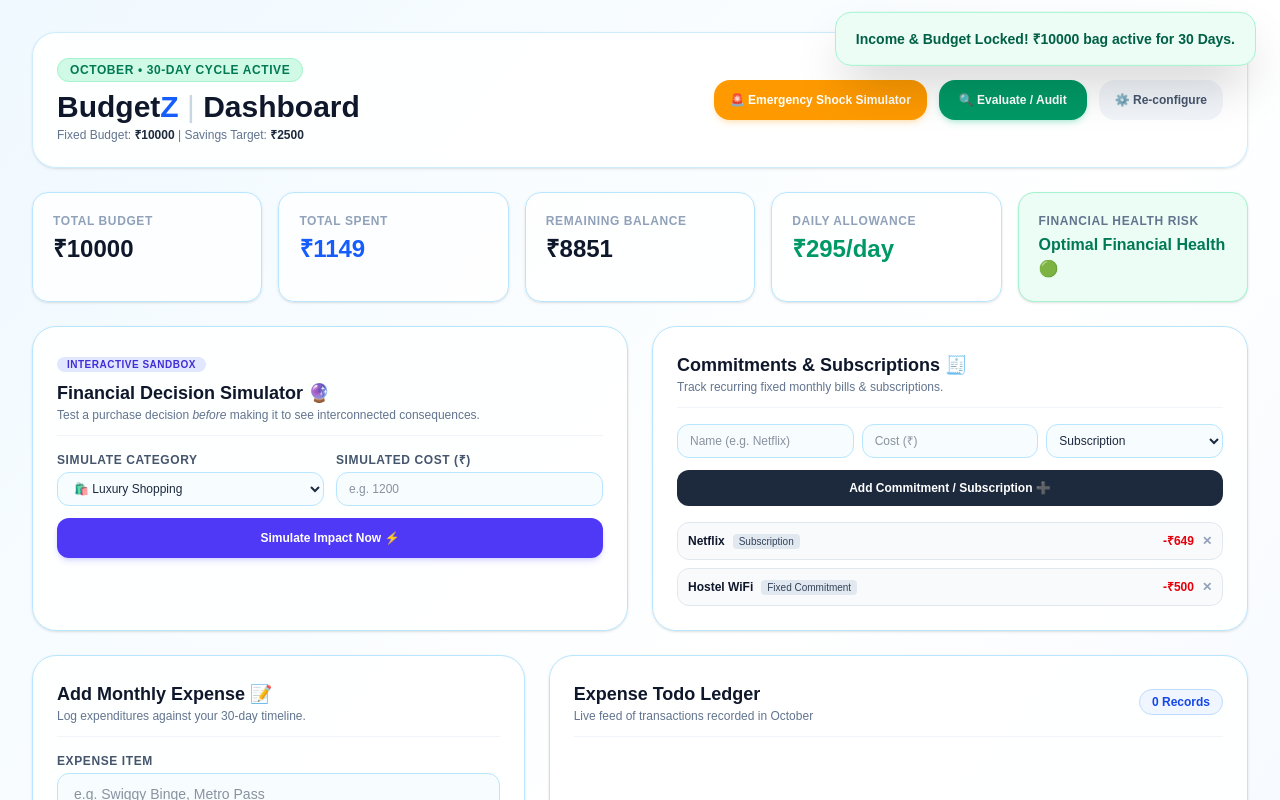
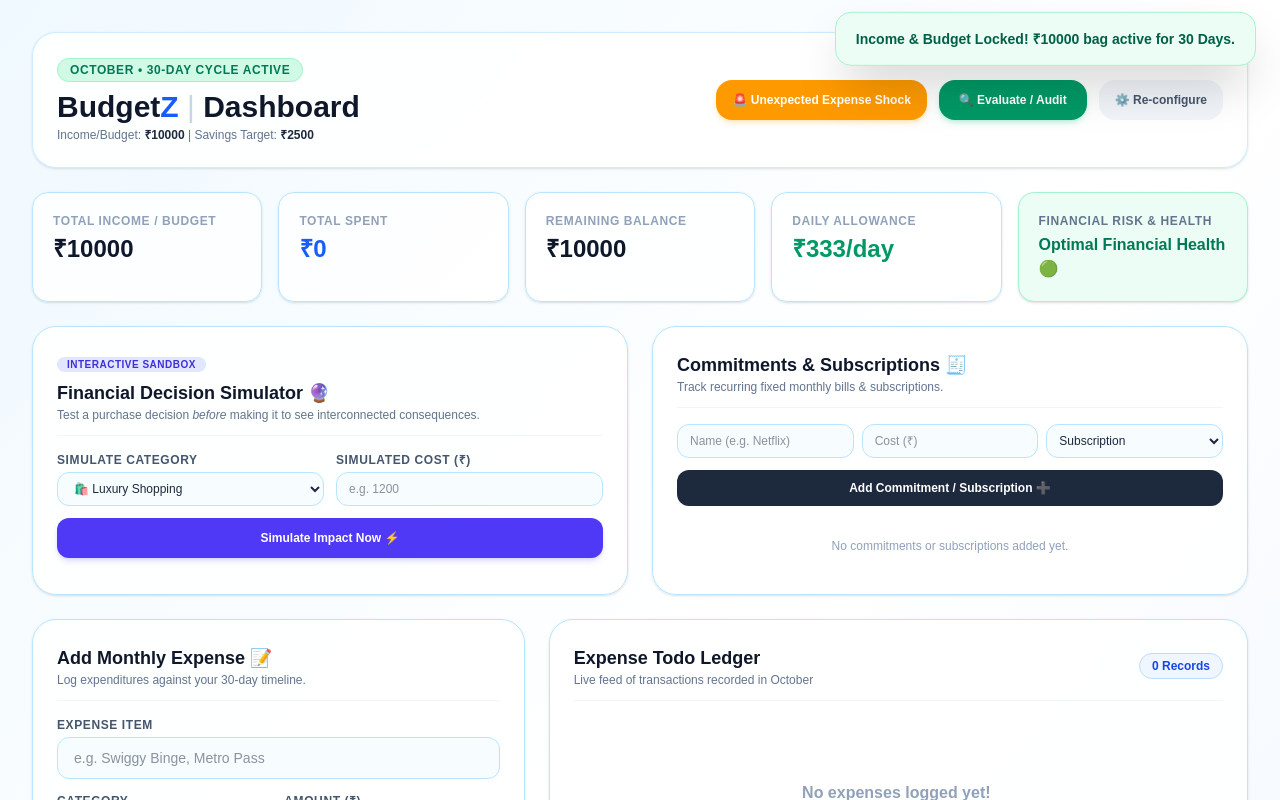
Before and after one commit to devspark-2501/Budget-Z, a Next.js app: page / in a window 1280 px wide. Both pictures are taken after a click on the button "Lock & Start Dashboard 🔒🚀". Shown: the top 800 px of the page. Built offline with nearby package versions, Linux system fonts and the light colour scheme.

Commit message:
all set project done, set for final submission

```diff
--- a/app/components/CommitmentsSection.jsx
+++ b/app/components/CommitmentsSection.jsx
@@ -1,7 +1,7 @@
 'use client';
 import { useState } from 'react';
 
-export default function CommitmentsSection({ commitments, onAddCommitment, onDeleteCommitment }) {
+export default function CommitmentsSection({ commitments = [], onAddCommitment, onDeleteCommitment }) {
   const [name, setName] = useState('');
   const [amount, setAmount] = useState('');
   const [type, setType] = useState('Subscription');
@@ -57,7 +57,10 @@ export default function CommitmentsSection({ commitments, onAddCommitment, onDel
       </form>
 
       <div className="space-y-2 max-h-36 overflow-y-auto">
-        {commitments.map((c) => (
+        {commitments.length === 0 ? (
+          <p className="text-xs text-slate-400 text-center py-4">No commitments or subscriptions added yet.</p>
+        ) : (
+          commitments.map((c) => (
             <div key={c.id} className="flex justify-between items-center p-2.5 bg-slate-50 border border-slate-200 rounded-xl text-xs">
               <div>
                 <span className="font-bold text-slate-900">{c.name}</span>
@@ -68,7 +71,8 @@ export default function CommitmentsSection({ commitments, onAddCommitment, onDel
                 <button onClick={() => onDeleteCommitment(c.id)} className="text-slate-400 hover:text-red-600 font-bold">✕</button>
               </div>
             </div>
-        ))}
+          ))
+        )}
       </div>
     </div>
   );
--- a/app/components/ExpenseForm.jsx
+++ b/app/components/ExpenseForm.jsx
@@ -9,7 +9,6 @@ export default function ExpenseForm({
   setAmount,
   selectedDay,
   setSelectedDay,
-  selectedMonth,
   onAddExpense,
 }) {
   return (
@@ -27,7 +26,7 @@ export default function ExpenseForm({
             placeholder="e.g. Swiggy Binge, Metro Pass"
             value={title}
             onChange={(e) => setTitle(e.target.value)}
-            className="w-full bg-sky-50/50 border border-sky-200 rounded-xl px-4 py-2.5 text-sm font-medium focus:outline-none focus:border-blue-500"
+            className="w-full bg-sky-50/50 border border-sky-200 rounded-xl px-4 py-2.5 text-sm font-medium focus:outline-none"
             required
           />
         </div>
@@ -38,10 +37,9 @@ export default function ExpenseForm({
             <select
               value={category}
               onChange={(e) => setCategory(e.target.value)}
-              className="w-full bg-sky-50/50 border border-sky-200 rounded-xl px-3 py-2.5 text-xs font-medium focus:outline-none focus:border-blue-500"
+              className="w-full bg-sky-50/50 border border-sky-200 rounded-xl px-3 py-2.5 text-xs font-medium focus:outline-none"
             >
               <option value="Food & Dining">🍕 Food & Dining</option>
-              <option value="Subscriptions">💻 Subscriptions</option>
               <option value="Shopping">🛍️ Shopping</option>
               <option value="Travel">🚕 Travel</option>
               <option value="Impulse / Misc">🎲 Impulse / Misc</option>
@@ -55,13 +53,12 @@ export default function ExpenseForm({
               placeholder="e.g. 450"
               value={amount}
               onChange={(e) => setAmount(e.target.value)}
-              className="w-full bg-sky-50/50 border border-sky-200 rounded-xl px-4 py-2.5 text-sm font-medium focus:outline-none focus:border-blue-500"
+              className="w-full bg-sky-50/50 border border-sky-200 rounded-xl px-4 py-2.5 text-sm font-medium focus:outline-none"
               required
             />
           </div>
         </div>
 
-        {/* Compact 30-Day Compact Calendar Selector */}
         <div>
           <div className="flex justify-between items-center mb-1.5">
             <label className="block text-xs font-bold uppercase tracking-wider text-slate-600">
--- a/app/components/Header.jsx
+++ b/app/components/Header.jsx
@@ -18,7 +18,7 @@ export default function Header({
           Budget<span className="text-blue-600">Z</span> <span className="text-slate-300 font-light">|</span> Dashboard
         </h1>
         <p className="text-xs text-slate-500 mt-0.5">
-          Fixed Budget: <span className="font-bold text-slate-800">₹{numBudget}</span> | Savings Target: <span className="font-bold text-slate-800">₹{numSavings}</span>
+          Income/Budget: <span className="font-bold text-slate-800">₹{numBudget}</span> | Savings Target: <span className="font-bold text-slate-800">₹{numSavings}</span>
         </p>
       </div>
 
@@ -27,7 +27,7 @@ export default function Header({
           onClick={onOpenEmergency}
           className="px-4 py-3 bg-amber-500 hover:bg-amber-600 text-white font-bold rounded-2xl transition-all shadow-md shadow-amber-500/20 text-xs flex items-center gap-1.5"
         >
-          🚨 Emergency Shock Simulator
+          🚨 Unexpected Expense Shock
         </button>
 
         <button
--- a/app/components/MetricsGrid.jsx
+++ b/app/components/MetricsGrid.jsx
@@ -10,7 +10,7 @@ export default function MetricsGrid({
   return (
     <div className="w-full grid grid-cols-1 sm:grid-cols-2 lg:grid-cols-5 gap-4">
       <div className="bg-white/80 border border-sky-200 p-5 rounded-2xl shadow-sm">
-        <p className="text-xs font-bold uppercase tracking-wider text-slate-400">Total Budget</p>
+        <p className="text-xs font-bold uppercase tracking-wider text-slate-400">Total Income / Budget</p>
         <h3 className="text-2xl font-black text-slate-900 mt-1">₹{numBudget}</h3>
       </div>
 
@@ -32,7 +32,7 @@ export default function MetricsGrid({
       </div>
 
       <div className={`border p-5 rounded-2xl shadow-sm ${riskLevel.color}`}>
-        <p className="text-xs font-bold uppercase tracking-wider text-slate-500">Financial Health Risk</p>
+        <p className="text-xs font-bold uppercase tracking-wider text-slate-500">Financial Risk & Health</p>
         <h3 className="text-base font-black mt-1">{riskLevel.level}</h3>
       </div>
     </div>
--- a/app/page.js
+++ b/app/page.js
@@ -12,6 +12,7 @@ import {
   Tooltip,
   Legend,
   ArcElement,
+  Filler,
 } from 'chart.js';
 
 import ToastNotification from './components/ToastNotification';
@@ -26,6 +27,7 @@ import AuditModal from './components/AuditModal';
 import DecisionSimulator from './components/DecisionSimulator';
 import CommitmentsSection from './components/CommitmentsSection';
 
+// Register ChartJS plugins including Filler
 ChartJS.register(
   CategoryScale,
   LinearScale,
@@ -35,7 +37,8 @@ ChartJS.register(
   Title,
   Tooltip,
   Legend,
-  ArcElement
+  ArcElement,
+  Filler
 );
 
 export default function BudgetZApp() {
@@ -45,11 +48,9 @@ export default function BudgetZApp() {
   const [savingsTarget, setSavingsTarget] = useState('2500');
   const [selectedMonth, setSelectedMonth] = useState('October');
 
+  // CLEAN SLATE: Zero default dummy data
   const [expenses, setExpenses] = useState([]);
-  const [commitments, setCommitments] = useState([
-    { id: 1, name: 'Netflix', amount: 649, type: 'Subscription' },
-    { id: 2, name: 'Hostel WiFi', amount: 500, type: 'Fixed Commitment' }
-  ]);
+  const [commitments, setCommitments] = useState([]);
 
   const [title, setTitle] = useState('');
   const [category, setCategory] = useState('Food & Dining');
@@ -68,8 +69,8 @@ export default function BudgetZApp() {
   const numBudget = Number(totalBudget) || 10000;
   const numSavings = Number(savingsTarget) || 0;
 
-  const totalCommitments = useMemo(() => commitments.reduce((a, b) => a + b.amount, 0), [commitments]);
-  const totalExpenses = useMemo(() => expenses.reduce((a, b) => a + b.amount, 0), [expenses]);
+  const totalCommitments = useMemo(() => (commitments || []).reduce((a, b) => a + b.amount, 0), [commitments]);
+  const totalExpenses = useMemo(() => (expenses || []).reduce((a, b) => a + b.amount, 0), [expenses]);
   const totalSpent = totalExpenses + totalCommitments;
 
   const remainingBalance = numBudget - totalSpent;
@@ -92,6 +93,7 @@ export default function BudgetZApp() {
   const handleReconfigure = () => {
     if (window.confirm('Resetting will clear all current records and reboot your 30-day simulator. Continue?')) {
       setExpenses([]);
+      setCommitments([]);
       setStep('setup');
       triggerToast('Simulator reset to blank state.', 'info');
     }
@@ -130,7 +132,7 @@ export default function BudgetZApp() {
   };
 
   const handleAddCommitment = (c) => {
-    setCommitments((prev) => [c, ...prev]);
+    setCommitments((prev) => [c, ...(prev || [])]);
     triggerToast(`Added commitment: ${c.name} (-₹${c.amount})`, 'info');
   };
 
@@ -160,7 +162,7 @@ export default function BudgetZApp() {
     let runningBalance = numBudget - totalCommitments;
 
     const dataPoints = days.map((day) => {
-      const dayExpenses = expenses.filter((e) => e.day === day);
+      const dayExpenses = (expenses || []).filter((e) => e.day === day);
       const spentOnDay = dayExpenses.reduce((a, b) => a + b.amount, 0);
       runningBalance -= spentOnDay;
       return runningBalance;
@@ -189,12 +191,12 @@ export default function BudgetZApp() {
   }, [expenses, numBudget, numSavings, totalCommitments]);
 
   const categoryData = useMemo(() => {
-    const cats = ['Food & Dining', 'Subscriptions', 'Shopping', 'Travel', 'Unexpected Expenses', 'Fixed Commitment'];
+    const cats = ['Food & Dining', 'Shopping', 'Travel', 'Unexpected Expenses', 'Fixed Commitment'];
     const sums = cats.map((cat) => {
-      if (cat === 'Fixed Commitment' || cat === 'Subscriptions') {
-        return commitments.filter(c => c.type === cat || (cat === 'Subscriptions' && c.type === 'Subscription')).reduce((a,b)=>a+b.amount,0);
+      if (cat === 'Fixed Commitment') {
+        return (commitments || []).reduce((a, b) => a + b.amount, 0);
       }
-      return expenses.filter((e) => e.category === cat).reduce((a, b) => a + b.amount, 0);
+      return (expenses || []).filter((e) => e.category === cat).reduce((a, b) => a + b.amount, 0);
     });
 
     return {
@@ -202,7 +204,7 @@ export default function BudgetZApp() {
       datasets: [
         {
           data: sums,
-          backgroundColor: ['#38bdf8', '#818cf8', '#f472b6', '#fbbf24', '#f87171', '#34d399'],
+          backgroundColor: ['#38bdf8', '#f472b6', '#fbbf24', '#f87171', '#34d399'],
         },
       ],
     };
@@ -243,13 +245,11 @@ export default function BudgetZApp() {
         riskLevel={riskLevel}
       />
 
-      {/* Interactive Simulator & Commitments Section */}
       <div className="w-full grid grid-cols-1 lg:grid-cols-2 gap-6">
         <DecisionSimulator
           remainingBalance={remainingBalance}
           savingsTarget={savingsTarget}
           numBudget={numBudget}
-          dailyAllowance={dailyAllowance}
         />
         <CommitmentsSection
           commitments={commitments}
@@ -269,7 +269,6 @@ export default function BudgetZApp() {
             setAmount={setAmount}
             selectedDay={selectedDay}
             setSelectedDay={setSelectedDay}
-            selectedMonth={selectedMonth}
             onAddExpense={handleAddExpense}
           />
         </div>
```
Also changed, not shown: app/components/EmergencyModal.jsx (+9 -17 lines), app/components/SetupScreen.jsx (+8 -12 lines). Lines whose indentation alone changed are shown as unchanged.
